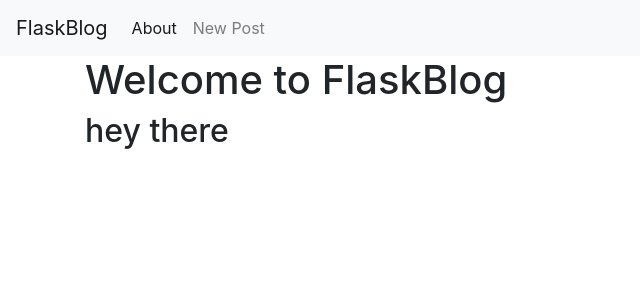
After one commit to stoeipoes02/pentrad, a Flask app: template templates/about.html in a window 1280 px wide. The commit adds this page. Shown: the top 300 px of the page, without its empty margins (0-640 px from the left). Run offline with Flask 2, Linux system fonts and the light colour scheme; the template is opened without the code that fills it, so the values that code supplies are empty; some libraries are stand-ins or nearby versions.

Commit message:
about page

```diff
--- /dev/null
+++ b/templates/about.html
@@ -0,0 +1,6 @@
+{% extends 'base.html' %}
+
+{% block content %}
+    <h1>{% block title %} Welcome to FlaskBlog {% endblock %}</h1>
+    <h2>hey there</h2>
+{% endblock %}
--- a/templates/base.html
+++ b/templates/base.html
@@ -19,7 +19,7 @@
         <div class="collapse navbar-collapse" id="navbarNav">
             <ul class="navbar-nav">
             <li class="nav-item active">
-                <a class="nav-link" href="#">About</a>
+                <a class="nav-link" href="{{url_for('about')}}">About</a>
             </li>
             <li class="nav-item">
               <a class="nav-link" href="{{url_for('create')}}">New Post</a>
```
